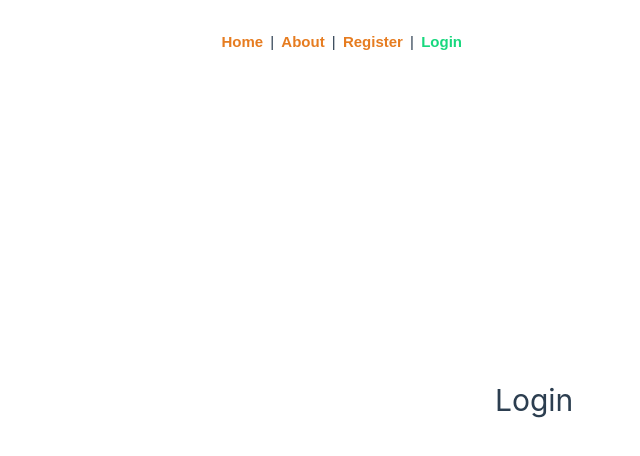
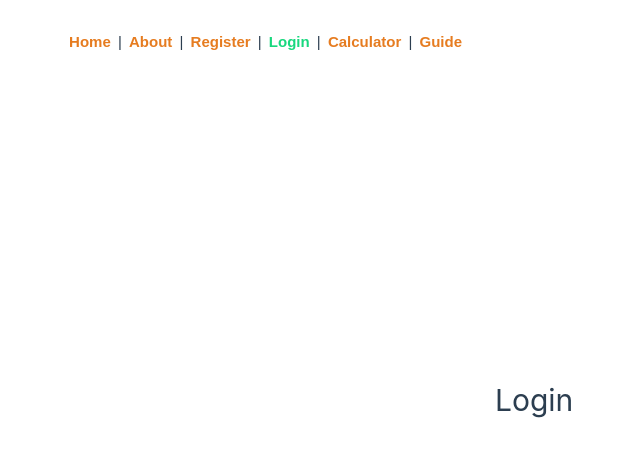
Before and after one commit to apisit48/project-calories, a Vue app: page /login in a window 1280 px wide. Shown: the top 456 px of the page, without its empty margins (145-785 px from the left). Built offline with nearby package versions, Linux system fonts and the light colour scheme.

Commit message:
update starter code

```diff
--- a/src/App.vue
+++ b/src/App.vue
@@ -23,6 +23,14 @@ import { RouterLink, RouterView } from 'vue-router'
          <span class="menuitem">
           <span> | </span>
           <RouterLink to="/login">Login</RouterLink>
+         </span>
+         <span class="menuitem">
+          <span> | </span>
+          <RouterLink to="/calorie">Calculator</RouterLink>
+         </span>
+         <span class="menuitem">
+          <span> | </span>
+          <RouterLink to="/guide">Guide</RouterLink>
          </span>
 
         </nav>
--- a/src/router/index.js
+++ b/src/router/index.js
@@ -27,6 +27,16 @@ const router = createRouter({
       name: 'login',
       component: () => import('../views/LoginView.vue')
     },
+    {
+      path: '/calorie',
+      name: 'calorie',
+      component: () => import('../views/CalorieCalculatorView.vue')
+    },
+    {
+      path: '/guide',
+      name: 'guide',
+      component: () => import('../views/GuideView.vue')
+    },
   ]
 })
 
--- a/src/views/CalorieCalculatorView.vue
+++ b/src/views/CalorieCalculatorView.vue
@@ -0,0 +1,19 @@
+<script setup>
+
+</script>
+
+<template>
+  <div class="calculator">
+    <h1>Calculator</h1>
+</div>
+</template>
+
+<style>
+@media (min-width: 1024px) {
+  .calculator {
+    min-height: 100vh;
+    display: flex;
+    align-items: center;
+  }
+}
+</style>
--- a/src/views/GuideView.vue
+++ b/src/views/GuideView.vue
@@ -0,0 +1,19 @@
+<script setup>
+
+</script>
+
+<template>
+  <div class="guide">
+    <h1>Guide</h1>
+</div>
+</template>
+
+<style>
+@media (min-width: 1024px) {
+  .guide {
+    min-height: 100vh;
+    display: flex;
+    align-items: center;
+  }
+}
+</style>
```
